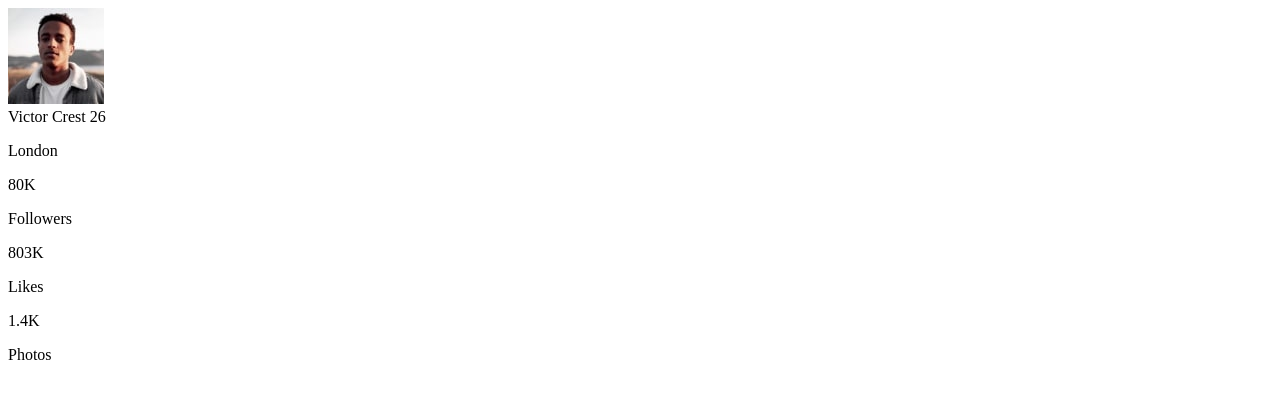
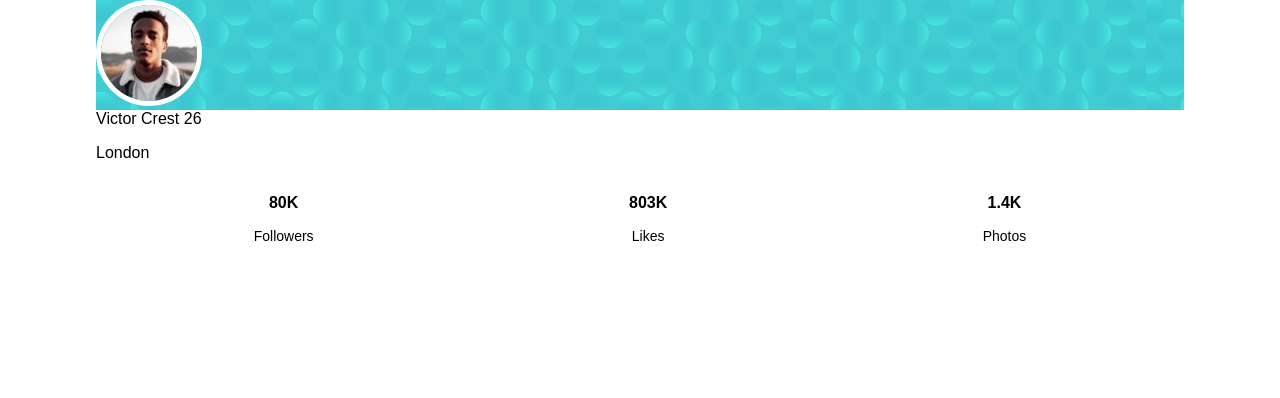
Before and after one commit to CesarAli740/profile-card, a plain HTML site: page index.html in a window 1280 px wide. Drawn offline with Linux system fonts and the light colour scheme; a web font is replaced by a local one.

Commit message:
primera clase

```diff
--- a/index.html
+++ b/index.html
@@ -6,7 +6,10 @@
   <meta name="viewport" content="width=device-width, initial-scale=1.0">
 
   <link rel="icon" type="image/png" sizes="32x32" href="./assets/user.png">
-  <link rel="stylesheet" href="./style.css">
+  <link rel="stylesheet" href="./style/style.css">
+  <link rel="preconnect" href="https://fonts.googleapis.com">
+  <link rel="preconnect" href="https://fonts.gstatic.com" crossorigin>
+  <link href="https://fonts.googleapis.com/css2?family=Kumbh+Sans:wght@400;700&family=Stylish&display=swap" rel="stylesheet">
 
   <title>Profile card component</title>
 
--- a/style.css
+++ b/style.css
@@ -7,6 +7,6 @@
     color: hsl(228, 45%, 44%);
 }
 
-.profile-card-top{
+.profile-card-top {
     justify-content: end;
 }
--- /dev/null
+++ b/style/style.css
@@ -0,0 +1,50 @@
+.root {
+    --Dark-cyan: hsl(185, 75%, 39%);
+    --Very-dark-desaturated-blue: hsl(229, 23%, 23%);
+    --Dark-grayish-blue: hsl(227, 10%, 46%);
+    --Dark-gray: hsl(0, 0%, 59%);
+
+    --Name-Stats-Font-size: 18px;
+}
+
+html,
+body {
+    margin: 0;
+    box-sizing: border-box;
+    font-family: 'Kumbh Sans', sans-serif;
+    font-family: 'Stylish', sans-serif;
+}
+
+.profile-card{
+    border-radius: 8px;
+    width: 85%;
+    margin: 0 auto;
+}
+
+.profile-card-top{
+    background-image: url(../assets/bg-pattern-card.svg);
+}
+
+.profile-card-top img{
+    border-radius: 50%;
+    border: 5px solid white;
+}
+
+.profile-card-bottom_datos-seguidores{
+    display: flex;
+    justify-content: space-around;
+    border-top: 1px solid var(--Dark-grayish-blue);
+}
+
+.profile-card-bottom_datos-seguidores div p:nth-child(1){
+    font-size: var(--Name-Stats-Font-size);
+    font-weight: 700;
+    text-align: center;
+}
+
+.profile-card-bottom_datos-seguidores div p:nth-child(2){
+    font-weight: 400;
+    color: var(--Dark-gray);
+    font-size: 14px;
+    text-align: center;
+}
```
Also changed, not shown: assets/bg-pattern-card.svg (added).
